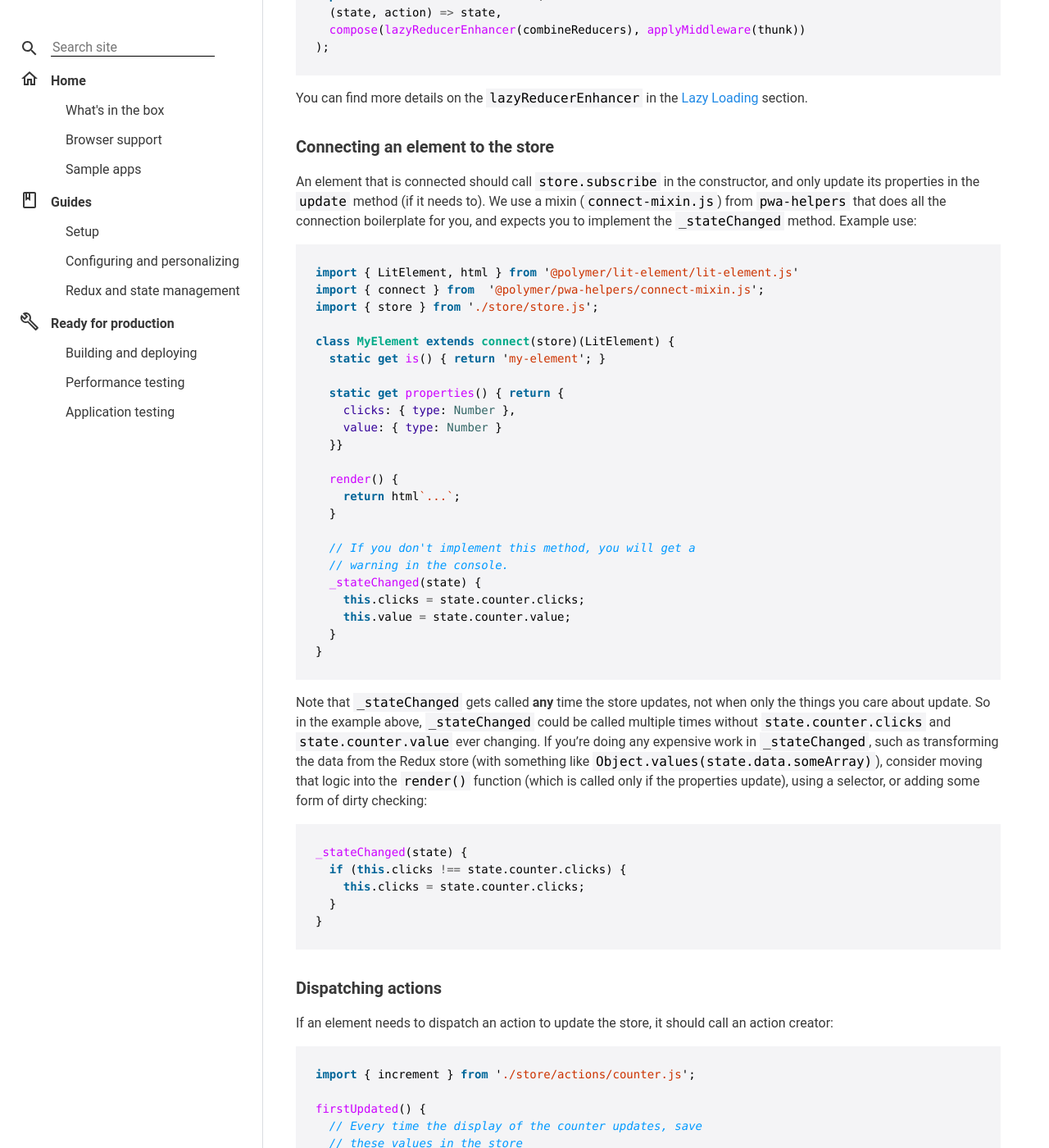
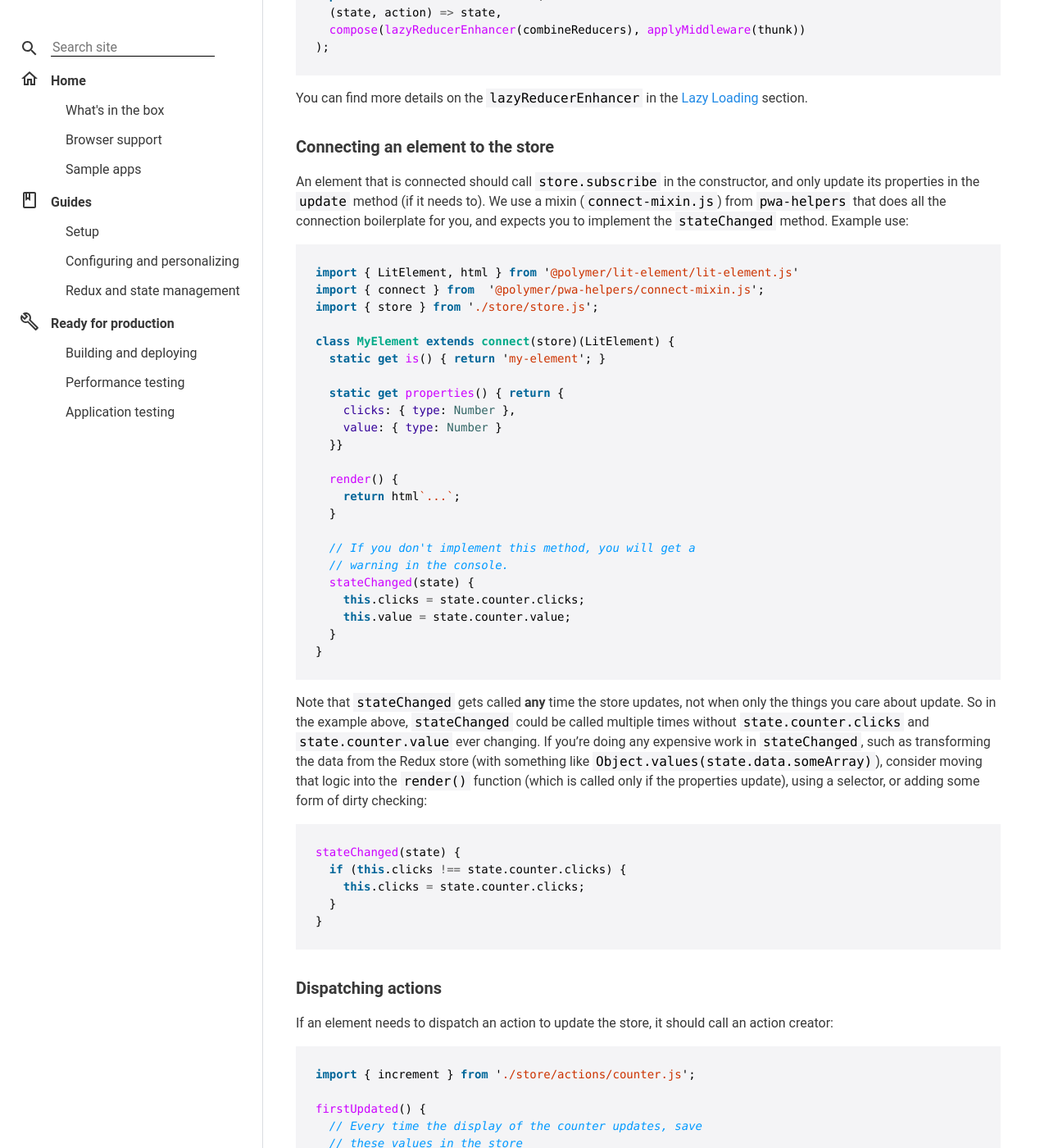
Before and after one commit to Polymer/pwa-starter-kit, a Jekyll site: the page built from redux-and-state-management.md, in a window 1280 px wide and 1400 px high, scrolled down 4049 px. Shown: the whole window at 82% size. Built offline with Jekyll 4.4.1, drawn with Linux system fonts in a browser that asks for light colours; some web fonts are replaced; some of the changed text lies outside the part shown.

````diff
--- a/redux-and-state-management.md
+++ b/redux-and-state-management.md
@@ -107,7 +107,7 @@ export const store = createStore(
 You can find more details on the `lazyReducerEnhancer` in the [Lazy Loading](#lazy-loading) section.
 
 ### Connecting an element to the store
-An element that is connected should call `store.subscribe` in the constructor, and only update its properties in the `update` method (if it needs to). We use a mixin ([`connect-mixin.js`](https://github.com/Polymer/pwa-helpers/blob/master/connect-mixin.js)) from `pwa-helpers` that does all the connection boilerplate for you, and expects you to implement the `_stateChanged` method. Example use:
+An element that is connected should call `store.subscribe` in the constructor, and only update its properties in the `update` method (if it needs to). We use a mixin ([`connect-mixin.js`](https://github.com/Polymer/pwa-helpers/blob/master/connect-mixin.js)) from `pwa-helpers` that does all the connection boilerplate for you, and expects you to implement the `stateChanged` method. Example use:
 
 ```js
 import { LitElement, html } from '@polymer/lit-element/lit-element.js'
@@ -128,17 +128,17 @@ class MyElement extends connect(store)(LitElement) {
 
   // If you don't implement this method, you will get a
   // warning in the console.
-  _stateChanged(state) {
+  stateChanged(state) {
     this.clicks = state.counter.clicks;
     this.value = state.counter.value;
   }
 }
 ```
 
-Note that `_stateChanged` gets called **any** time the store updates, not when only the things you care about update. So in the example above, `_stateChanged` could be called multiple times without `state.counter.clicks` and `state.counter.value` ever changing. If you're doing any expensive work in `_stateChanged`, such as transforming the data from the Redux store (with something like `Object.values(state.data.someArray)`), consider moving that logic into the `render()` function (which is called only if the properties update), using a selector, or adding some form of dirty checking:
+Note that `stateChanged` gets called **any** time the store updates, not when only the things you care about update. So in the example above, `stateChanged` could be called multiple times without `state.counter.clicks` and `state.counter.value` ever changing. If you're doing any expensive work in `stateChanged`, such as transforming the data from the Redux store (with something like `Object.values(state.data.someArray)`), consider moving that logic into the `render()` function (which is called only if the properties update), using a selector, or adding some form of dirty checking:
 
 ```js
-_stateChanged(state) {
+stateChanged(state) {
   if (this.clicks !== state.counter.clicks) {
     this.clicks = state.counter.clicks;
   }
@@ -229,10 +229,10 @@ store.addReducers({
   counter
 });
 ```
-- Implement the `_stateChanged` method, which is called when anything is updated in the store. Since the store is the source of truth for the 2 properties (rather than `counter-element` itself), any time the Redux store updates we need to update any local properties; this keeps `counter-element` up to-date:
+- Implement the `stateChanged` method, which is called when anything is updated in the store. Since the store is the source of truth for the 2 properties (rather than `counter-element` itself), any time the Redux store updates we need to update any local properties; this keeps `counter-element` up to-date:
 
 ```js
-_stateChanged(state) {
+stateChanged(state) {
   this._clicks = state.counter.clicks;
   this._value = state.counter.value;
 }
@@ -259,9 +259,9 @@ This is a connected element that displays both the list of products, the cart, a
 - One thing to note: in the `src/reducers/shop.js` reducer we use a lot of slice reducers. A slice reducer is responsible for a slice (yes, really) of the whole store (for example, one product item) and updating it. To update the available stock for a specific item ID in the store, we call the `products` slide reducer (to reduce the whole store to just the products), then the `product` slice reducer for the product ID passed in the action.
 
 #### `shop-products.js`
-This element gets the list of products from the store by dispatching the `getAllProducts` action creator. When the store is updated (by fetching the products from a service, for example), its `_stateChanged` method is called, which populates a `products` object. Finally, this object is used to render the list of products.
+This element gets the list of products from the store by dispatching the `getAllProducts` action creator. When the store is updated (by fetching the products from a service, for example), its `stateChanged` method is called, which populates a `products` object. Finally, this object is used to render the list of products.
 - `getAllProducts` is an action creator that simulates getting the data from a service (it doesn't, it gets it from a local object, but that's where you would out that logic). When the data is ready, it dispatches an async `GET_PRODUCTS` action.
-- Note that whenever a product is added to the cart, the `addToCart` action creator is dispatched. This updates both the `products` and `cart` objects in the Redux store, which will in turn call `_stateChanged` in both `shop-products` and `shop-cart`.
+- Note that whenever a product is added to the cart, the `addToCart` action creator is dispatched. This updates both the `products` and `cart` objects in the Redux store, which will in turn call `stateChanged` in both `shop-products` and `shop-cart`.
 - Adding an item to the cart dispatches the `addToCart` action creator, which first double-checks the stock (on the Redux side) before actually adding the item to the cart. This is done to avoid any front-end hacks where you could add more items to the cart than in the stock 😅
 
 #### `shop-cart.js`
````
Also changed, not shown: what's-in-the-box.md (+4 -0 lines).
